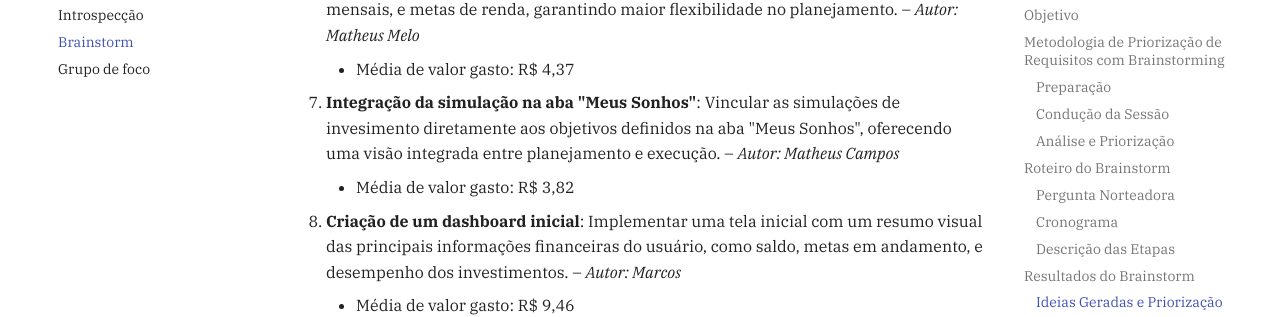
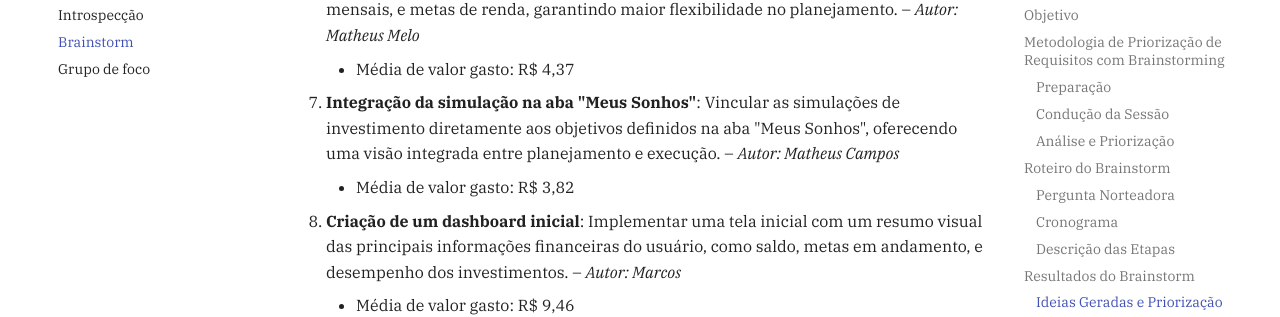
Before and after one commit to Requisitos-de-Software/2024.2-Grupo05, an MkDocs documentation site: the page built from docs/elicitacao/grupo5/brainstorm.md, in a window 1280 px wide and 900 px high, scrolled down 4651 px. Shown: the part 168-485 px from the top of the window. Built offline with MkDocs 1.6.1 and Material for MkDocs 9.7.7, drawn with Linux system fonts in a browser that asks for light colours; comment, search, counter and statistics services are not loaded.

Commit message:
fix: erro de escrita

```diff
--- a/docs/elicitacao/grupo5/brainstorm.md
+++ b/docs/elicitacao/grupo5/brainstorm.md
@@ -110,7 +110,7 @@ Os valores atribuídos por cada participante na priorização das ideias, utiliz
 6. **Controle ampliado na simulação de aposentadoria**: Reformular a simulação para que o usuário possa personalizar mais variáveis, como idade de início, contribuições mensais, e metas de renda, garantindo maior flexibilidade no planejamento. – *Autor: Matheus Melo*
     - Média de valor gasto: R$ 4,37
 
-7. **Integração da simulação na aba "Meus Sonhos"**: Vincular as simulações de invesimento diretamente aos objetivos definidos na aba "Meus Sonhos", oferecendo uma visão integrada entre planejamento e execução. – *Autor: Matheus Campos*
+7. **Integração da simulação na aba "Meus Sonhos"**: Vincular as simulações de investimento diretamente aos objetivos definidos na aba "Meus Sonhos", oferecendo uma visão integrada entre planejamento e execução. – *Autor: Matheus Campos*
     - Média de valor gasto: R$ 3,82
 
 8. **Criação de um dashboard inicial**: Implementar uma tela inicial com um resumo visual das principais informações financeiras do usuário, como saldo, metas em andamento, e desempenho dos investimentos. – *Autor: Marcos*
```
